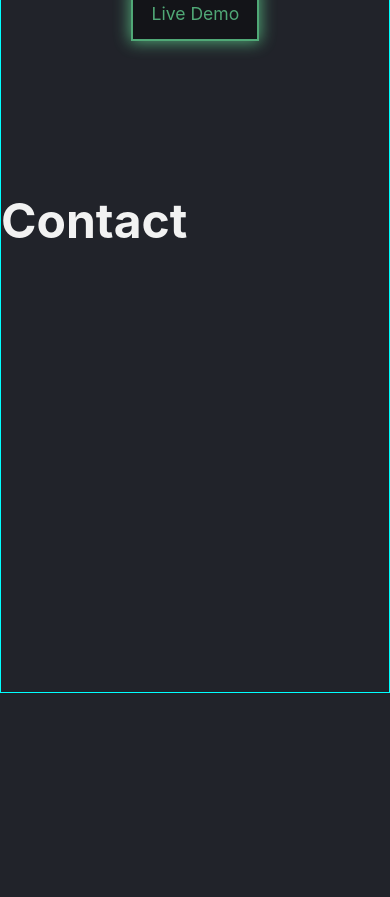
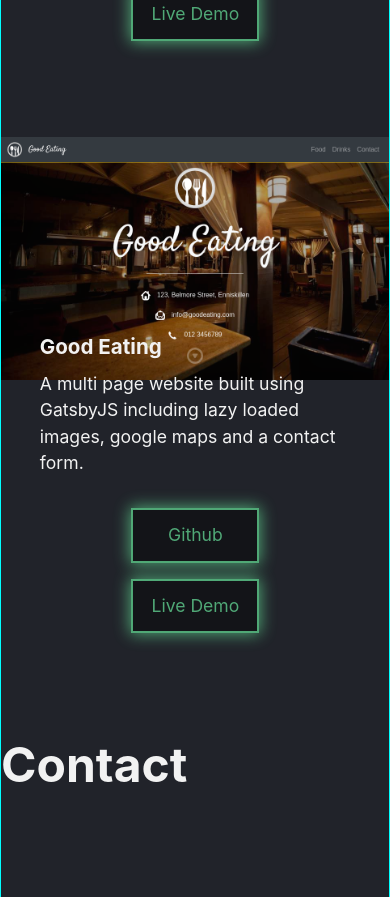
Before and after one commit to mthom26/portfolio-v2, a React (Create React App) app: page / in a window 390 px wide. Shown: the part 2320-3217 px from the top of the page. Before the commit the page ends 3013 px from the top, so only its background shows below. Built offline with nearby package versions, Linux system fonts and the light colour scheme.

Commit message:
Add second project and tweak styling

```diff
--- a/src/components/Portfolio.css
+++ b/src/components/Portfolio.css
@@ -1,5 +1,5 @@
 .portfolio {
-  padding: 5rem 5rem;
+  padding: 5rem 5rem 0 5rem;
 }
 
 /* ------------- */
@@ -11,6 +11,6 @@
 
 @media (max-width: 880px) {
   .portfolio {
-    padding: 5rem 0;
+    padding: 5rem 0 0 0;
   }
 }
--- a/src/components/Portfolio.js
+++ b/src/components/Portfolio.js
@@ -32,8 +32,8 @@ class Portfolio extends React.Component {
   componentDidMount() {
     this.observer.observe(this.fadeRefOne.current);
     this.observer.observe(this.fadeRightRefOne.current);
-    // this.observer.observe(this.fadeRefTwo.current);
-    // this.observer.observe(this.fadeRightRefTwo.current);
+    this.observer.observe(this.fadeRefTwo.current);
+    this.observer.observe(this.fadeRightRefTwo.current);
   }
 
   render() {
@@ -51,6 +51,16 @@ class Portfolio extends React.Component {
           <h3>Auto Body Repairs</h3>
           <p>This is a single page website built GatsbyJS static site generator. It includes eye catching animations and google maps integration.</p>
         </Project>
+        <Project
+          imageRef={this.fadeRefTwo}
+          contentRef={this.fadeRightRefTwo}
+          image={restaurantImage}
+          linkAddress="https://gatsbyrestaurant.netlify.com/"
+          gitHubAddress="https://github.com/mthom26/gatsby-restaurant-v2"
+        >
+          <h3>Good Eating</h3>
+          <p>A multi page website built using GatsbyJS including lazy loaded images, google maps and a contact form.</p>
+        </Project>
       </div>
     )
   }
--- a/src/components/Project.css
+++ b/src/components/Project.css
@@ -1,5 +1,6 @@
 .project {
   display: flex;
+  margin-bottom: 5rem;
 }
 
 .projectImage {
@@ -40,6 +41,10 @@
 }
 
 @media (max-width: 450px) {
+  .project {
+    margin-bottom: 2rem;
+  }
+
   .projectButtons {
     flex-direction: column;
     align-items: center;
```
